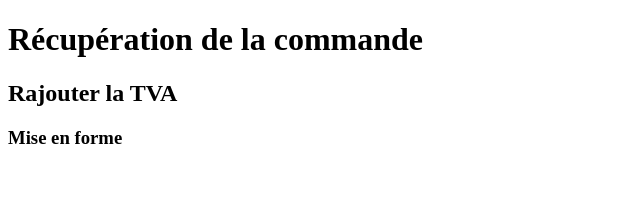
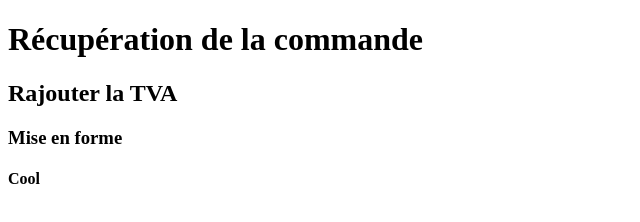
Before and after one commit to enzo34/CoursGit, a plain HTML site: page index.html in a window 1280 px wide. Shown: the full height of the page, 0-640 px from the left. Drawn offline with Linux system fonts and the light colour scheme.

Commit message:
Finish work

```diff
--- a/index.html
+++ b/index.html
@@ -10,5 +10,6 @@
     <h1>Récupération de la commande</h1>
     <h2>Rajouter la TVA</h2>
     <h3>Mise en forme</h3>
+    <h4>Cool</h4>
   </body>
 </html>
```
